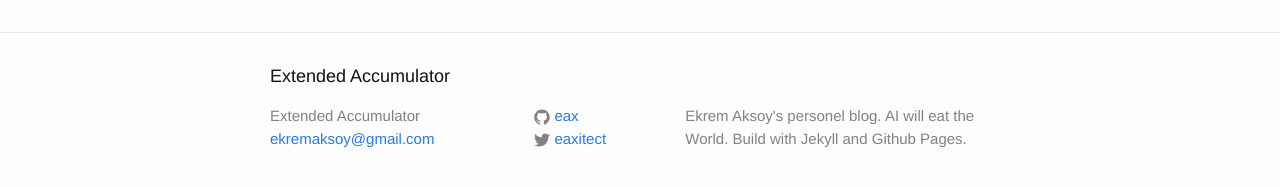
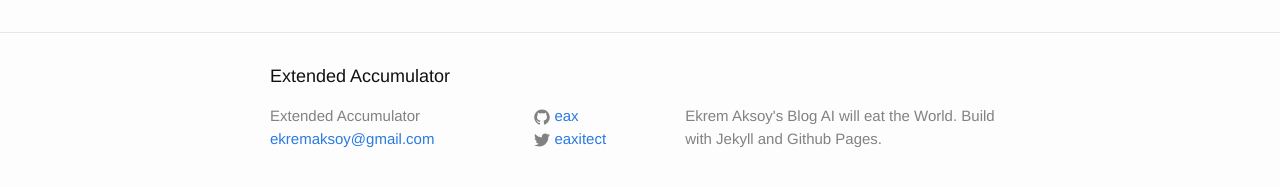
Before and after one commit to eax/eax.github.com, a Jekyll site: the page built from index.html, in a window 1280 px wide. Shown: the part 264-451 px from the top of the page. Built offline with Jekyll 4.4.1, drawn with Linux system fonts in a browser that asks for light colours.

Commit message:
updated description

```diff
--- a/_config.yml
+++ b/_config.yml
@@ -2,11 +2,12 @@
 title: Extended Accumulator
 email: ekremaksoy@gmail.com
 description: > # this means to ignore newlines until "baseurl:"
-  Ekrem Aksoy's personel blog. AI will eat the World. Build with Jekyll and Github Pages.
+  Ekrem Aksoy's Blog
+  AI will eat the World.
+  Build with Jekyll and Github Pages.
 baseurl: "" # the subpath of your site, e.g. /blog/
 url: "http://eax.github.io" # the base hostname & protocol for your site
 twitter_username: eaxitect
-linkedin_username: ekremaksoy
 github_username:  eax
 
 # Build settings
```
